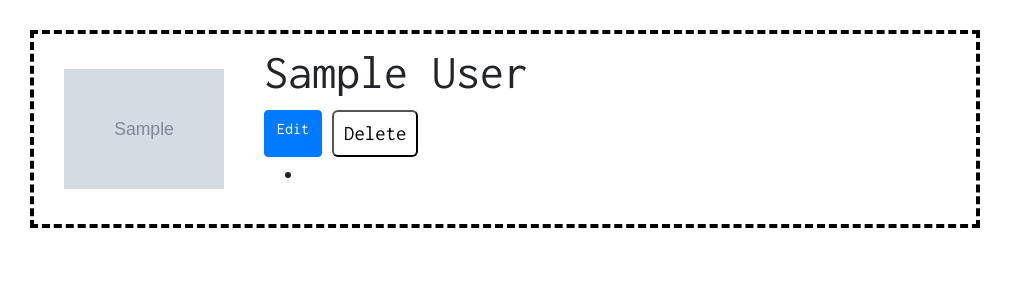
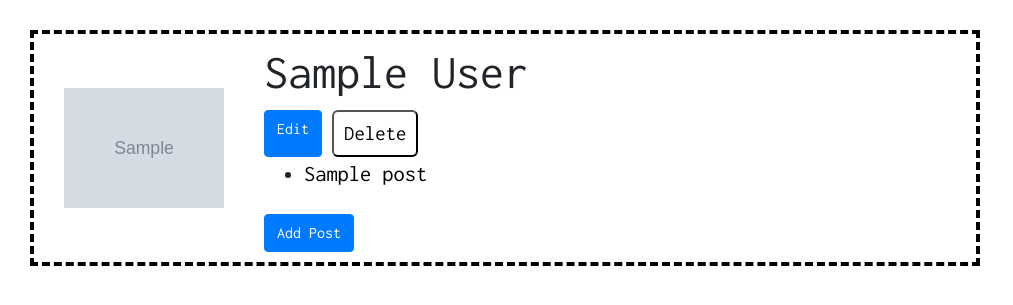
Before and after one commit to karlystark/flask-blogly, a Flask app: page /users/1 in a window 1280 px wide. Shown: the top 305 px of the page, without its empty margins (0-1013 px from the left). Run offline with Flask 3, Linux system fonts and the light colour scheme; tables that the repository leaves empty hold one stand-in row (values such as "Sample post"); grey boxes marked "Sample" are stand-in pictures.

Commit message:
app running after completing part 2 WIP writing unittests

```diff
--- a/app.py
+++ b/app.py
@@ -124,7 +124,7 @@ def delete_user_profile(user_id):
 
 @app.get('/users/<int:user_id>/posts/new')
 def show_add_new_post_form(user_id):
-    """Add new post for current user"""
+    """Displays add new post form for current user"""
 
     user = User.query.get_or_404(user_id)
 
@@ -134,8 +134,8 @@ def show_add_new_post_form(user_id):
 
 
 @app.post('/users/<int:user_id>/posts/new')
-def add_form_and_post_and_redirect(user_id):
-    """Display form and redirect on submission"""
+def add_post_and_redirect(user_id):
+    """Displays add post form and redirects to user profile on submission"""
 
     title = request.form['title']
     content = request.form['content']
@@ -145,20 +145,34 @@ def add_form_and_post_and_redirect(user_id):
     db.session.add(new_post)
     db.session.commit()
 
-    return redirect('/users/<int:user_id>')
+    return redirect(f'/users/{user_id}')
+
 
 @app.get('/posts/<int:post_id>')
 def display_post(post_id):
-    """Displays post submitted from the form"""
+    """Displays blog post submitted from the form"""
 
     post = Post.query.get_or_404(post_id)
+    user_id = post.user_id
+    user = User.query.get_or_404(user_id)
 
-    return render_template('display_posts.html', post=post)
+
+    return render_template('display_posts.html', post=post, user=user)
+
+
+@app.get('/posts/<int:post_id>/edit')
+def display_post_edit_page(post_id):
+    """Displays post edit form"""
+
+    post = Post.query.get_or_404(post_id)
+    user_id = post.user_id
+
+    return render_template('edit_post_form.html', post=post, user_id=user_id)
 
 
 @app.post('/posts/<int:post_id>/edit')
 def process_post_edits(post_id):
-    """Edits the post and updates the changes made"""
+    """Gets edits from post edit form and submits post edits to the database"""
 
     title = request.form['title']
     content = request.form['content']
@@ -170,7 +184,7 @@ def process_post_edits(post_id):
 
     db.session.commit()
 
-    return redirect('/posts/<int:post_id>')
+    return redirect(f'/posts/{post_id}')
 
 
 @app.post('/posts/<int:post_id>/delete')
@@ -179,8 +193,9 @@ def delete_user_post(post_id):
     current user profile"""
 
     post = Post.query.get_or_404(post_id)
+    user_id = post.user_id
 
     db.session.delete(post)
     db.session.commit()
 
-    return redirect('/users/<int:user_id>')
+    return redirect(f'/users/{user_id}')
--- a/models.py
+++ b/models.py
@@ -16,7 +16,7 @@ class User(db.Model):
     __tablename__ = "users"
     # make sure tablename is plural
 
-    posts = db.relationship('Post', backref = 'user')
+    posts = db.relationship('Post', backref='user')
 
     id = db.Column(
         db.Integer,
--- a/templates/user_profile.html
+++ b/templates/user_profile.html
@@ -17,9 +17,12 @@
 
   <ul>
     {% for post in posts %}
-      <li><a href="/posts/{{ post_id }}">{{ post_title }}</a></li>
+      <li><a href="/posts/{{ post.post_id }}">{{ post.title }}</a></li>
     {% endfor %}
   </ul>
+
+  <a href="/users/{{ user_id }}/posts/new" class="btn btn-primary" role="button"> Add Post</a>
+  </form>
 
 </div>
 </div>
```
Also changed, not shown: templates/add_new_post_form.html (+8 -9 lines), templates/display_posts.html (+7 -7 lines).
